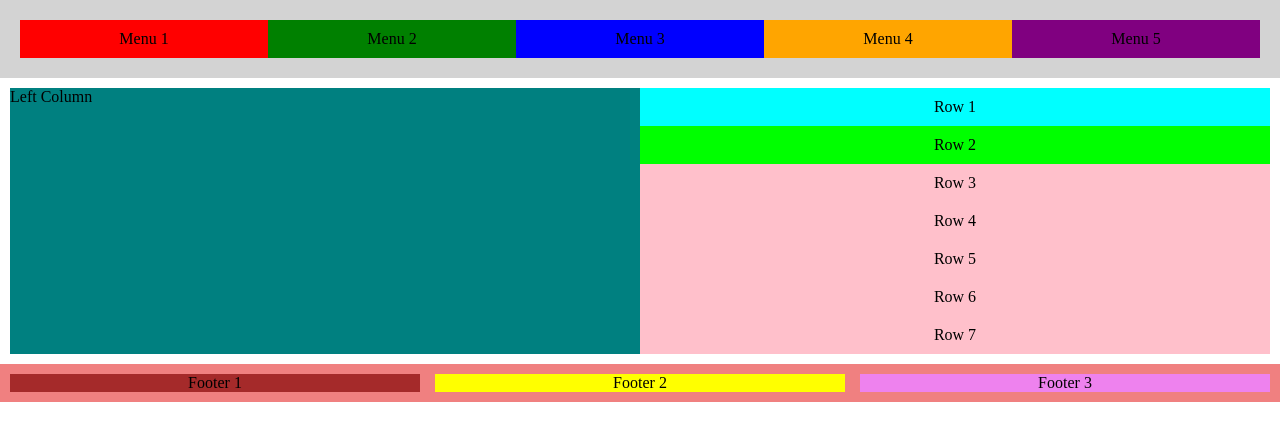
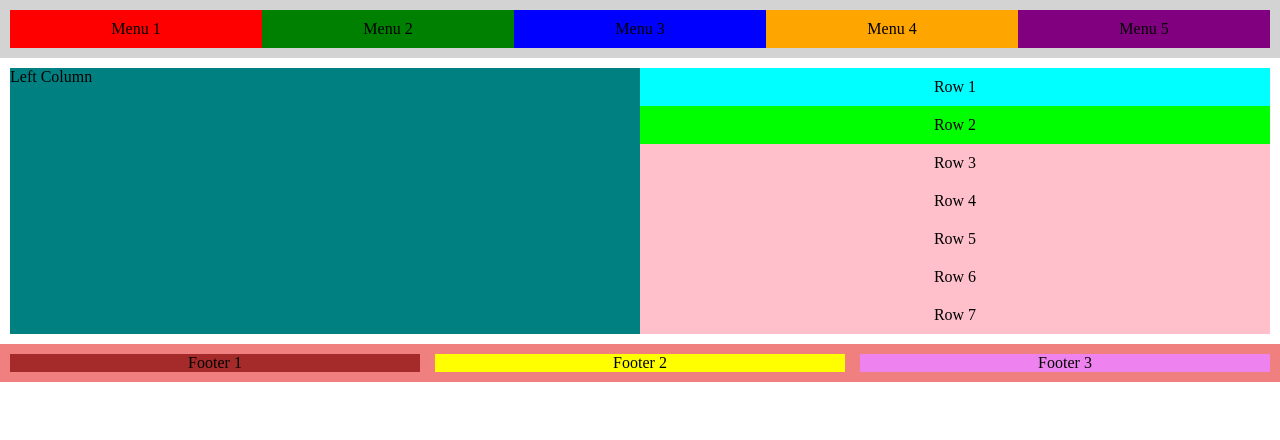
Before and after one commit to theTurnedPage/Assignment0_b_flex_Template, a plain HTML site: page index.html in a window 1280 px wide. Drawn offline with Linux system fonts and the light colour scheme.

Commit message:
Changed padding and border px amount in CSS

```diff
--- a/css/style.css
+++ b/css/style.css
@@ -15,8 +15,8 @@ body {
 /* Header */
 .header {
     background-color: lightgray;
-    padding: 20px;
-    border: 20px black;
+    padding: 10px;
+    border: 10px black;
 }
 
 .menu-item {
```
